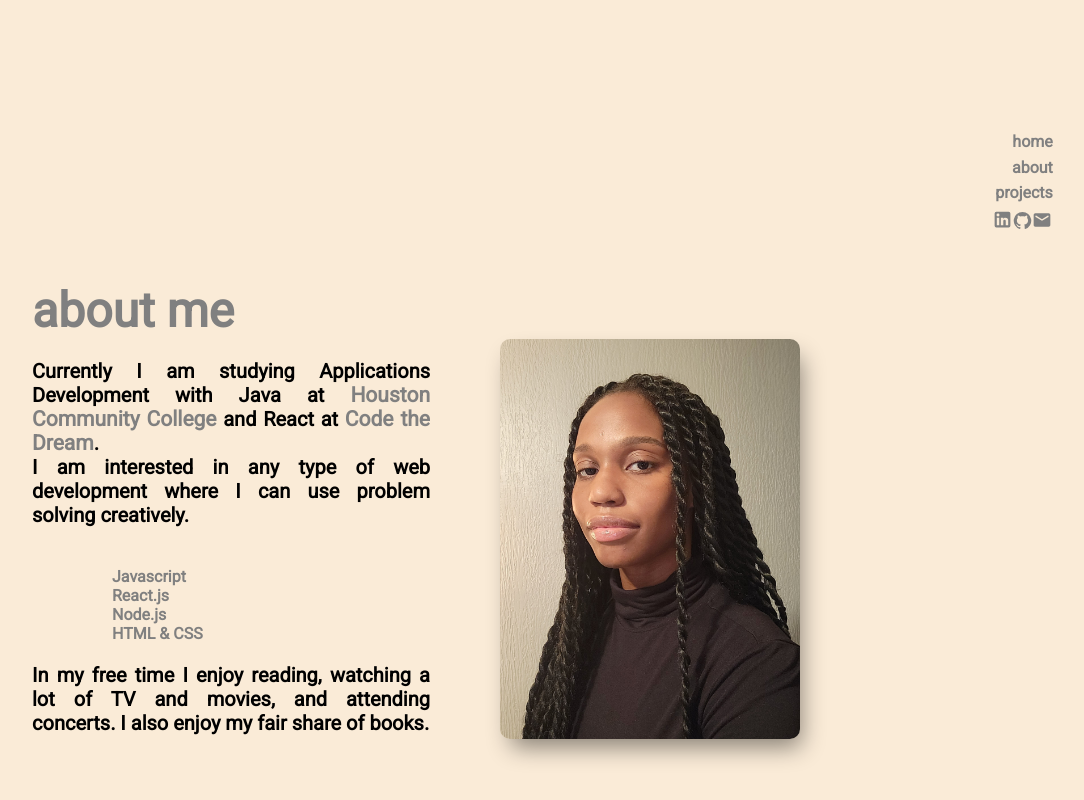
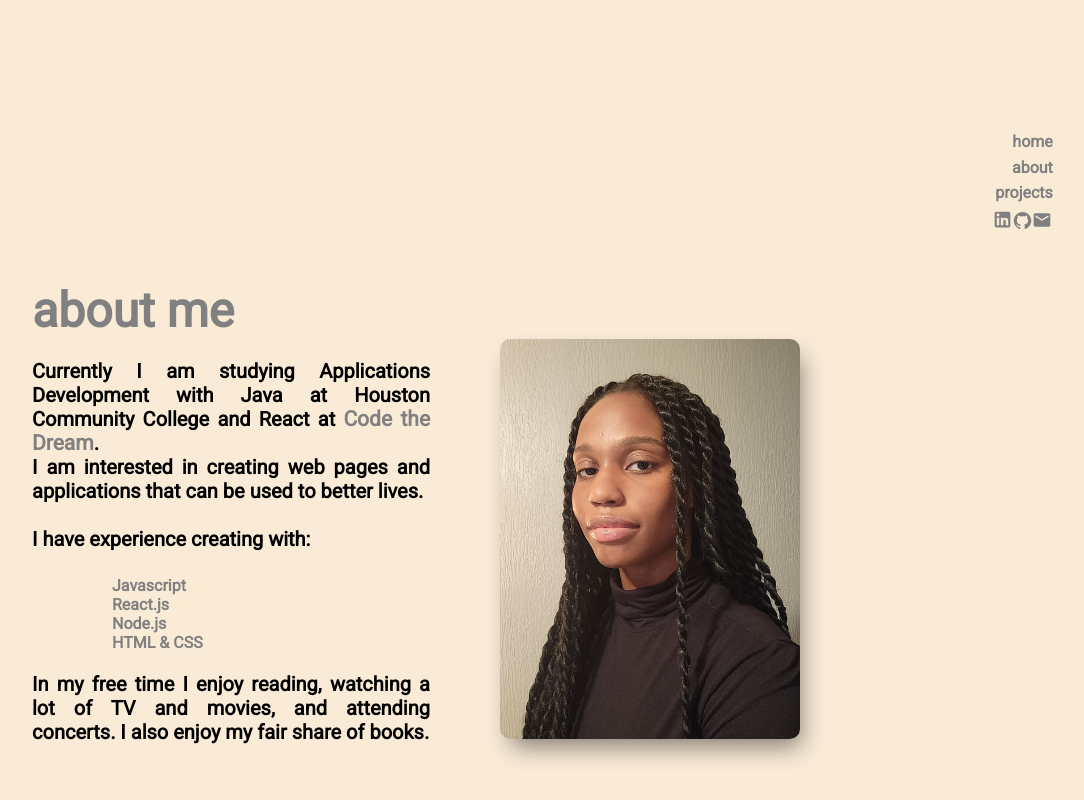
Before and after one commit to Armanchi/armanijohnson, a React (Create React App) app: page / in a window 1280 px wide. Shown: the part 486-1286 px from the top of the page, without its empty margins (160-1244 px from the left). Built offline with nearby package versions, Linux system fonts and the light colour scheme.

Commit message:
updated about file

```diff
--- a/src/Components/About.js
+++ b/src/Components/About.js
@@ -6,10 +6,11 @@ const About = () => {
   const one = (
     <p>
       Currently I am studying Applications Development with Java
-      at <a href="https://www.hccs.edu/">Houston Community College</a>{" "}
+      at Houston Community College{" "}
       and React at <a href="https://codethedream.org/"> Code the Dream</a>. <br />
-      I am interested in any type of web development where I can
-      use problem solving creatively.<br />
+      I am interested in creating web pages and applications that
+      can be used to better lives.<br />
+      <br/>I have experience creating with:
     </p>
   );
   const two = (
--- a/src/Components/Navbar.js
+++ b/src/Components/Navbar.js
@@ -35,7 +35,6 @@ const Navbar = () => {
            <a href="mailto:armanijohnson0104@gmail.com">
             <EmailRounded style={{ fontSize: 20 }}></EmailRounded>
           </a>
-
         </div>
         </Sidenav.Body>
           </Sidenav>
--- a/src/styles/about.css
+++ b/src/styles/about.css
@@ -24,7 +24,7 @@
     margin: 0;
 }
 .Description1 ul {
-    padding-top: 20px;
+    padding-top: 5px;
     list-style-type:none;
     display: grid;
     grid-template-columns: repeat(2, minmax(150px, 10px));
```
